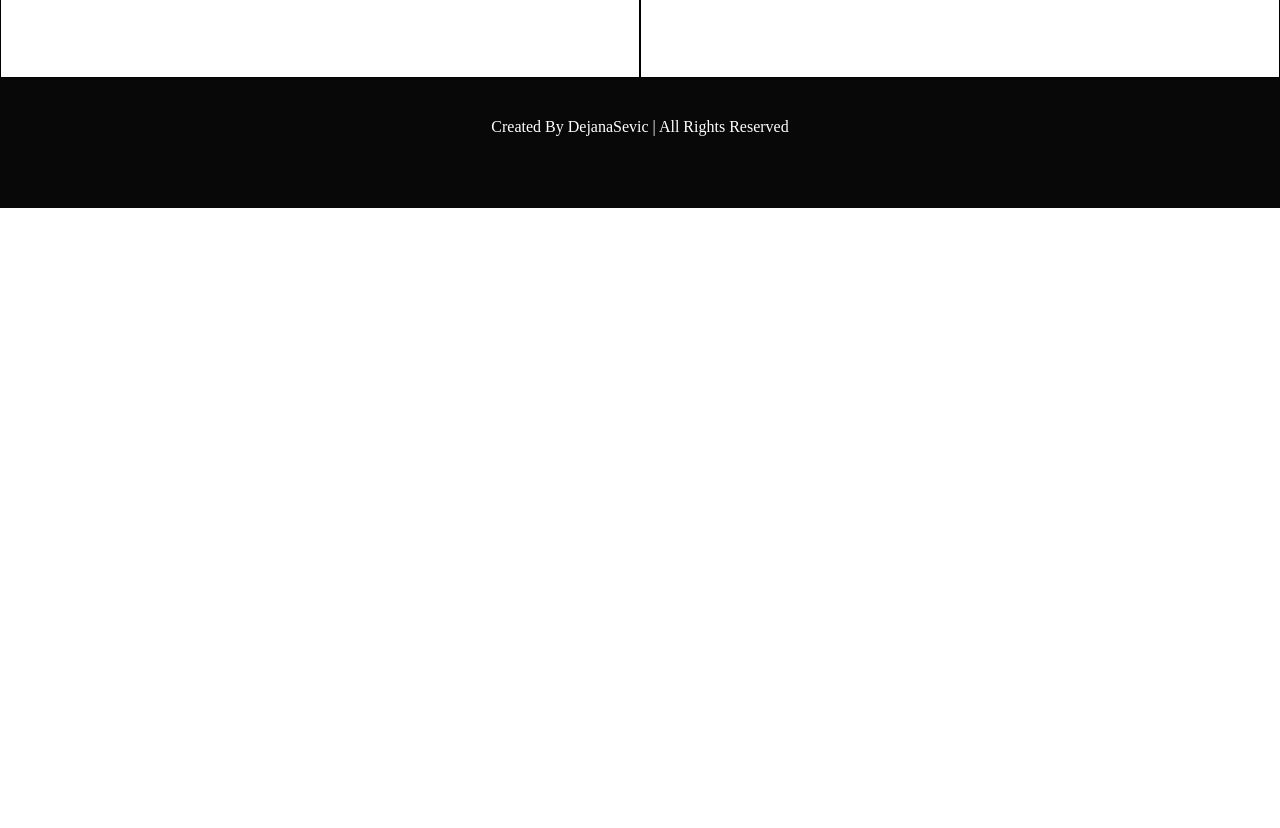
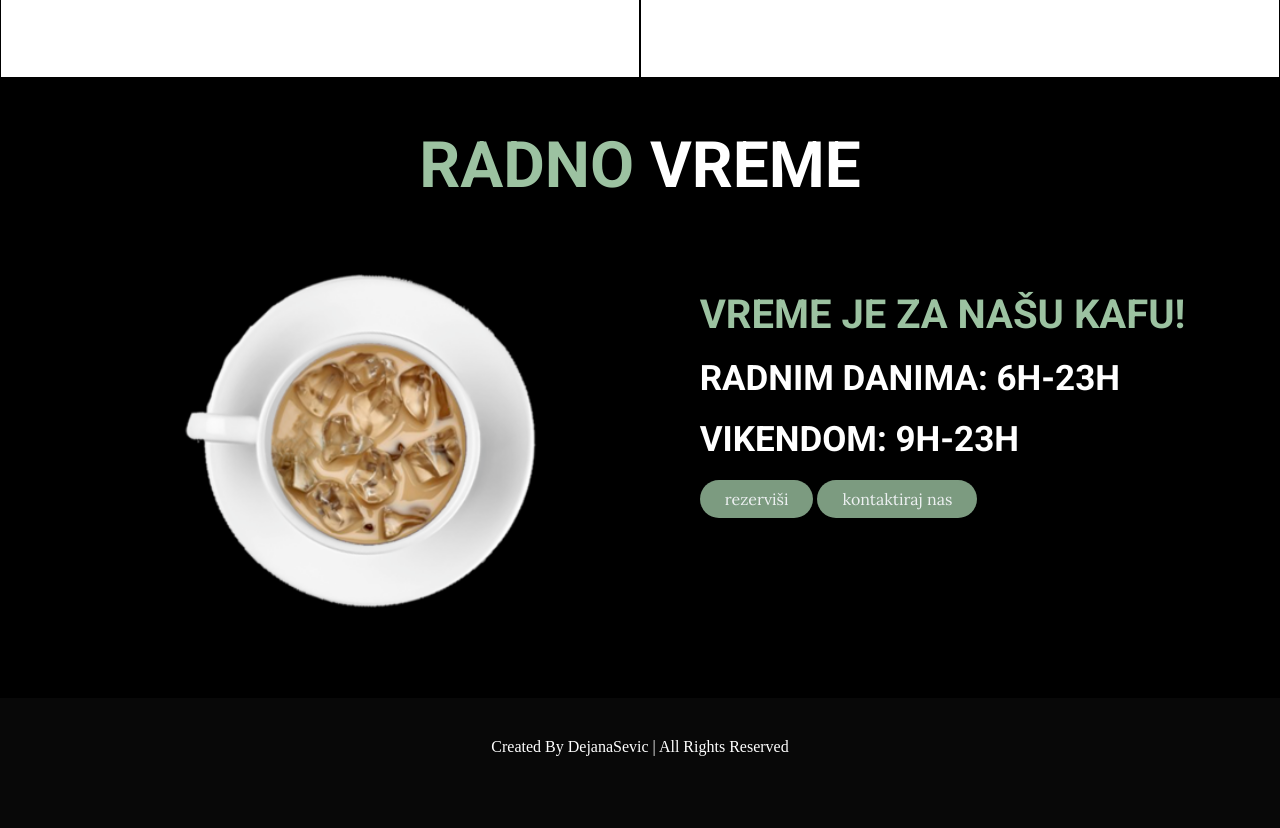
Before and after one commit to dejanaasevic/OOP, a plain HTML site: page coffee shop/index.html in a window 1280 px wide. Shown: the part 3386-4214 px from the top of the page. Before the commit the page ends 3594 px from the top, so only its background shows below. Drawn offline with Linux system fonts and the light colour scheme; a script that the page names is missing.

Commit message:
Add files via upload

```diff
--- a/coffee shop/css/style.css
+++ b/coffee shop/css/style.css
@@ -272,6 +272,14 @@ img{
     font-family: 'Roboto', sans-serif;
     color: rgba(156, 194, 161,1);
 }
+.radnovreme{
+    font-size: 35px;
+    padding-bottom: 10px;
+    text-transform: uppercase;
+    padding-top:10px;
+    font-family: 'Roboto', sans-serif;
+    color: white;
+}
 .contenttekst p{
     font-family: 'Lora', serif;
     color: white;
@@ -285,6 +293,11 @@ img{
     padding-left: 55px;
 }
 .contentslika{
+    padding-bottom: 70px;
+    margin-bottom: 100px;
+}
+.contentslika2{
+    padding-top: 50px;
     padding-bottom: 70px;
     margin-bottom: 100px;
 }
--- a/coffee shop/index.html
+++ b/coffee shop/index.html
@@ -134,7 +134,24 @@
             </div>
         </section>
 
-        <!-- menu ends here-->
+        <!-- work time here-->
+        <section class="aboutus" id="onama">
+         <h1 class="headingaboutus">
+                <span>radno</span> vreme
+         </h1>
+            <div class="aboutusrow">
+                <img class="contentslika2" src="img/icecoffee.png" width="550px" alt="coffee">
+                <div class="contenttekst">
+                    <h3 class="podnaslov">vreme je za našu kafu!</h3>
+                    <h4 class="radnovreme">radnim danima: 6h-23h</h4>
+                    <h4 class="radnovreme">vikendom: 9h-23h</h4>
+                    <a href="rezervacija.html#booking"><button class="btn">rezerviši</button></a>
+                    <a href="conactus.html#contact"><button class="btn">kontaktiraj nas</button></a>
+                </div>
+            </div>
+        </section>
+        <!--awork time ends here-->
+
 
         <footer>
         <p class="footertext2">Created By DejanaSevic | All Rights Reserved</p>
```
Also changed, not shown: coffee shop/img/icecoffee.png (added).
